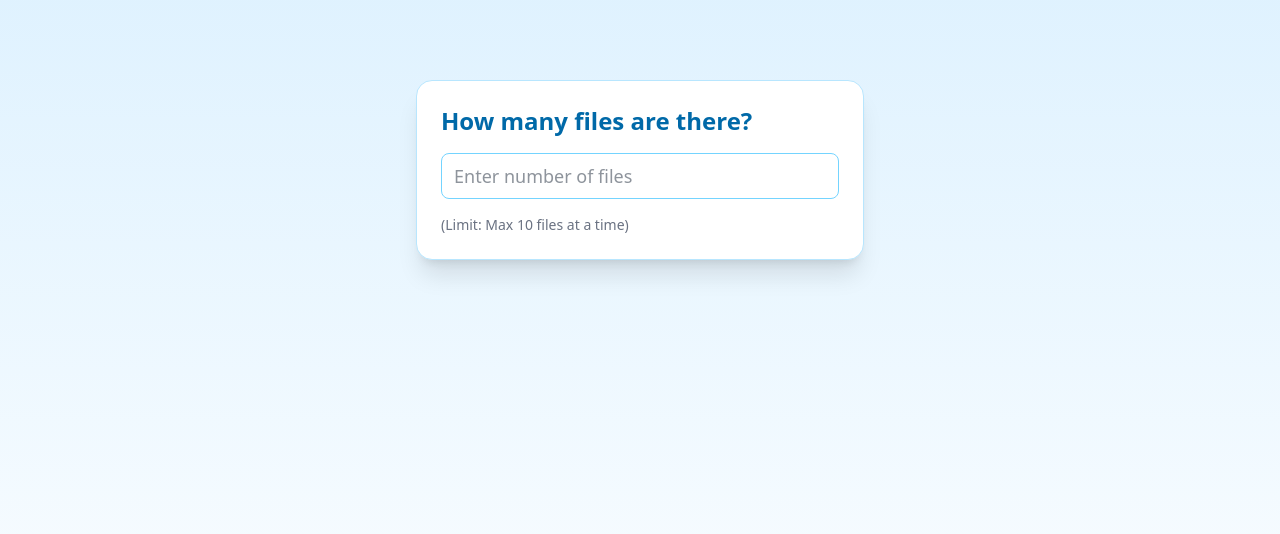
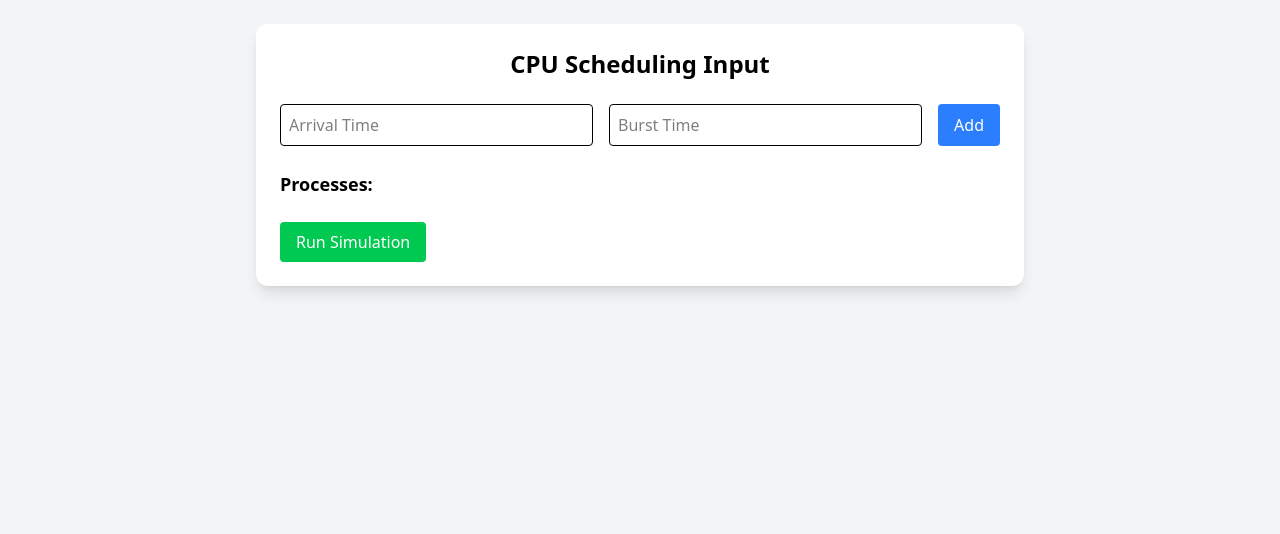
Before and after one commit to vineet-53/os_pbl, a React (Vite) app in the folder client/: page / in a window 1280 px wide. Shown: the top 534 px of the page. Built offline with nearby package versions, Linux system fonts and the light colour scheme.

Commit message:
Merge pull request #1 from himanshudhapola15/main
input data component added

```diff
--- a/client/src/App.jsx
+++ b/client/src/App.jsx
@@ -1,10 +1,12 @@
 import "./App.css";
 import FileUploadPage from "./components/FileUploadPage/FileUploadPage";
+import InputDataPage from "./components/InputDataPage/InputDataPage"
 
 function App() {
   return (
     <>
-      <FileUploadPage />
+      {/* <FileUploadPage /> */}
+      <InputDataPage />
     </>
   );
 }
--- /dev/null
+++ b/client/src/components/InputDataPage/InputDataPage.jsx
@@ -0,0 +1,236 @@
+import React, { useState } from "react";
+
+export default function InputDataPage() {
+  const [processes, setProcesses] = useState([]);
+  const [arrivalTime, setArrivalTime] = useState("");
+  const [burstTime, setBurstTime] = useState("");
+  const [result, setResult] = useState([]);
+  const [ganttData, setGanttData] = useState([]);
+  const [isAnimating, setIsAnimating] = useState(false);
+
+  const [totalTime, setTotalTime] = useState(0);
+  const [cpuUtilization, setCpuUtilization] = useState(0);
+  const [avgWaitingTime, setAvgWaitingTime] = useState(0);
+  const [avgTurnaroundTime, setAvgTurnaroundTime] = useState(0);
+
+  const addProcess = () => {
+    if (arrivalTime === "" || burstTime === "") return;
+    const newProcess = {
+      id: processes.length + 1,
+      arrivalTime: parseInt(arrivalTime),
+      burstTime: parseInt(burstTime),
+    };
+    setProcesses([...processes, newProcess]);
+    setArrivalTime("");
+    setBurstTime("");
+  };
+
+  const runSimulation = () => {
+    const sorted = [...processes].sort((a, b) => a.arrivalTime - b.arrivalTime);
+    let time = 0;
+    const output = [];
+    const gantt = [];
+
+    sorted.forEach((p) => {
+      if (p.arrivalTime > time) {
+        gantt.push({
+          id: "Idle",
+          start: time,
+          duration: p.arrivalTime - time,
+        });
+        time = p.arrivalTime;
+      }
+
+      const start = time;
+      const completion = start + p.burstTime;
+      const turnaround = completion - p.arrivalTime;
+      const waiting = start - p.arrivalTime;
+
+      output.push({
+        ...p,
+        start,
+        completion,
+        turnaround,
+        waiting,
+      });
+
+      gantt.push({
+        id: p.id,
+        start,
+        duration: p.burstTime,
+      });
+
+      time = completion;
+    });
+
+    // Metrics
+    const totalBurstTime = sorted.reduce((sum, p) => sum + p.burstTime, 0);
+    const endTime =
+      gantt[gantt.length - 1].start + gantt[gantt.length - 1].duration;
+    const totalWaiting = output.reduce((sum, p) => sum + p.waiting, 0);
+    const totalTurnaround = output.reduce((sum, p) => sum + p.turnaround, 0);
+    const avgWaiting = totalWaiting / output.length;
+    const avgTurnaround = totalTurnaround / output.length;
+    const utilization = (totalBurstTime / endTime) * 100;
+
+    setResult(output);
+    setGanttData([]);
+    setTotalTime(endTime);
+    setCpuUtilization(utilization.toFixed(2));
+    setAvgWaitingTime(avgWaiting.toFixed(2));
+    setAvgTurnaroundTime(avgTurnaround.toFixed(2));
+    setIsAnimating(true);
+
+    gantt.forEach((block, index) => {
+      setTimeout(() => {
+        setGanttData((prev) => [...prev, block]);
+        if (index === gantt.length - 1) setIsAnimating(false);
+      }, index * 1000);
+    });
+  };
+
+  return (
+    <div className="min-h-screen bg-gray-100 p-6">
+      <div className="max-w-3xl mx-auto bg-white shadow-lg rounded-xl p-6 space-y-6">
+        <h1 className="text-2xl font-bold text-center">CPU Scheduling Input</h1>
+
+        <div className="flex flex-col sm:flex-row gap-4">
+          <input
+            type="number"
+            className="border p-2 rounded w-full"
+            placeholder="Arrival Time"
+            value={arrivalTime}
+            onChange={(e) => setArrivalTime(e.target.value)}
+          />
+          <input
+            type="number"
+            className="border p-2 rounded w-full"
+            placeholder="Burst Time"
+            value={burstTime}
+            onChange={(e) => setBurstTime(e.target.value)}
+          />
+          <button
+            className="bg-blue-500 text-white px-4 py-2 rounded hover:bg-blue-600"
+            onClick={addProcess}
+          >
+            Add
+          </button>
+        </div>
+
+        <div>
+          <h2 className="text-lg font-semibold">Processes:</h2>
+          <ul className="space-y-1">
+            {processes.map((p) => (
+              <li key={p.id}>
+                <span className="font-mono">
+                  P{p.id} - Arrival: {p.arrivalTime}, Burst: {p.burstTime}
+                </span>
+              </li>
+            ))}
+          </ul>
+        </div>
+
+        <button
+          className="bg-green-500 text-white px-4 py-2 rounded hover:bg-green-600"
+          onClick={runSimulation}
+          disabled={processes.length === 0}
+        >
+          Run Simulation
+        </button>
+
+        {result.length > 0 && (
+          <div>
+            <h2 className="text-lg font-semibold mb-2">
+              Simulation Result (FCFS):
+            </h2>
+            <table className="w-full text-left border mt-2">
+              <thead>
+                <tr className="bg-gray-200">
+                  <th className="p-2 border">Process</th>
+                  <th className="p-2 border">Arrival</th>
+                  <th className="p-2 border">Burst</th>
+                  <th className="p-2 border">Start</th>
+                  <th className="p-2 border">Completion</th>
+                  <th className="p-2 border">Turnaround</th>
+                  <th className="p-2 border">Waiting</th>
+                </tr>
+              </thead>
+              <tbody>
+                {result.map((p) => (
+                  <tr key={p.id} className="border-t">
+                    <td className="p-2 border">P{p.id}</td>
+                    <td className="p-2 border">{p.arrivalTime}</td>
+                    <td className="p-2 border">{p.burstTime}</td>
+                    <td className="p-2 border">{p.start}</td>
+                    <td className="p-2 border">{p.completion}</td>
+                    <td className="p-2 border">{p.turnaround}</td>
+                    <td className="p-2 border">{p.waiting}</td>
+                  </tr>
+                ))}
+              </tbody>
+            </table>
+
+            {/* New: Summary metrics */}
+            <div className="mt-4 space-y-1 text-sm text-gray-800">
+              <p>
+                <strong>Total Time (Makespan):</strong> {totalTime}
+              </p>
+              <p>
+                <strong>CPU Utilization:</strong> {cpuUtilization}%
+              </p>
+              <p>
+                <strong>Average Waiting Time:</strong> {avgWaitingTime}
+              </p>
+              <p>
+                <strong>Average Turnaround Time:</strong> {avgTurnaroundTime}
+              </p>
+            </div>
+          </div>
+        )}
+
+        {ganttData.length > 0 && (
+          <div>
+            <h2 className="text-lg font-semibold mb-2">Gantt Chart:</h2>
+            <div className="overflow-x-auto max-w-full">
+              <div className="flex items-center space-x-1 border p-3 rounded bg-gray-50 relative min-w-max">
+                {ganttData.map((block, index) => (
+                  <div
+                    key={index}
+                    className={`${
+                      block.id === "Idle" ? "bg-gray-400" : "bg-blue-500"
+                    } text-white text-sm text-center rounded p-2 transition-all duration-500 shadow relative`}
+                    style={{ minWidth: `${block.duration * 30}px` }}
+                  >
+                    <div className="font-bold">
+                      {block.id === "Idle" ? "Idle" : `P${block.id}`}
+                    </div>
+                    <div className="text-xs">
+                      {block.start} - {block.start + block.duration}
+                    </div>
+                  </div>
+                ))}
+              </div>
+
+              {/* Timeline scale */}
+              <div className="flex space-x-1 mt-1 pl-1">
+                {ganttData.map((block, index) => (
+                  <div
+                    key={index}
+                    className="text-xs text-gray-700"
+                    style={{ minWidth: `${block.duration * 30}px` }}
+                  >
+                    {block.start}
+                  </div>
+                ))}
+                <div className="text-xs text-gray-700">
+                  {ganttData[ganttData.length - 1].start +
+                    ganttData[ganttData.length - 1].duration}
+                </div>
+              </div>
+            </div>
+          </div>
+        )}
+      </div>
+    </div>
+  );
+}
```
